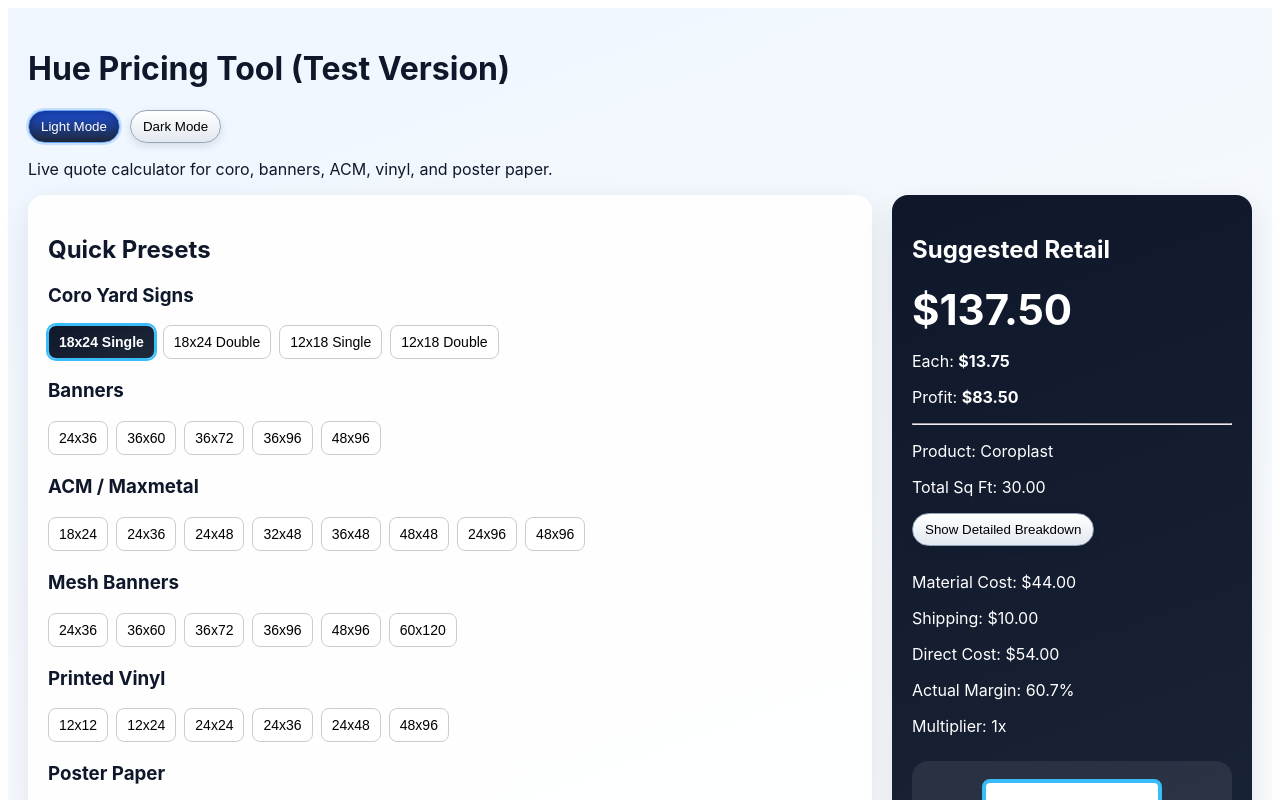
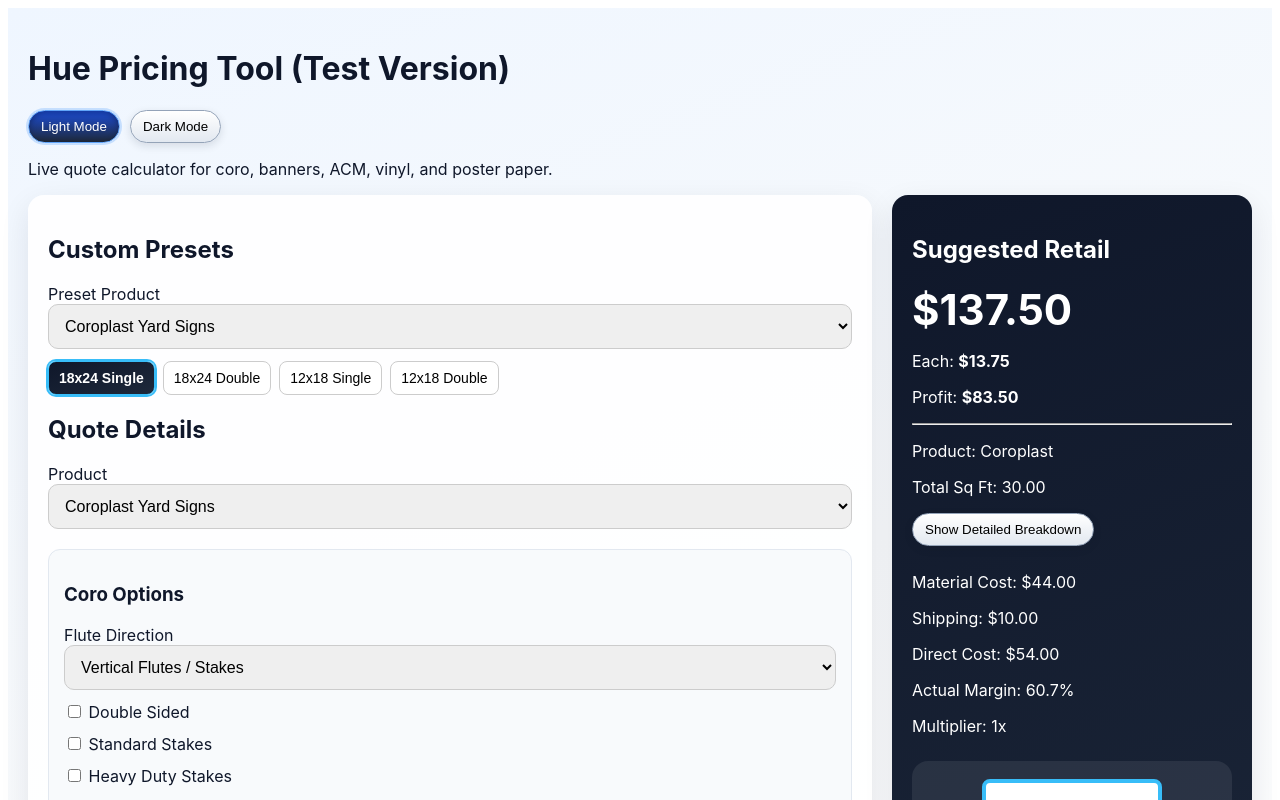
Before and after one commit to huegpx2008/hue-sign-pricing-app, a Next.js app: page / in a window 1280 px wide. Shown: the top 800 px of the page. Built offline with nearby package versions, Linux system fonts and the light colour scheme.

Commit message:
Convert quick presets into product-filtered preset dropdown

```diff
--- a/app/page.js
+++ b/app/page.js
@@ -270,6 +270,7 @@ export default function Page() {
   const [posterRush, setPosterRush] = useState(false);
   const [theme, setTheme] = useState("light");
   const [showBreakdown, setShowBreakdown] = useState(false);
+  const [presetProduct, setPresetProduct] = useState("coro");
 
 
   useEffect(() => {
@@ -309,6 +310,37 @@ export default function Page() {
   function presetClass(prod, w, h, double = false) {
     return isPresetActive(prod, w, h, double) ? "presetBtn activePreset" : "presetBtn";
   }
+
+
+  const presetGroups = {
+    coro: [
+      { label: "18x24 Single", w: 24, h: 18, double: false },
+      { label: "18x24 Double", w: 24, h: 18, double: true },
+      { label: "12x18 Single", w: 18, h: 12, double: false },
+      { label: "12x18 Double", w: 18, h: 12, double: true },
+    ],
+    banner: [
+      { label: "24x36", w: 36, h: 24 }, { label: "36x60", w: 60, h: 36 }, { label: "36x72", w: 72, h: 36 },
+      { label: "36x96", w: 96, h: 36 }, { label: "48x96", w: 96, h: 48 },
+    ],
+    acm: [
+      { label: "18x24", w: 24, h: 18 }, { label: "24x36", w: 24, h: 36 }, { label: "24x48", w: 24, h: 48 },
+      { label: "32x48", w: 32, h: 48 }, { label: "36x48", w: 36, h: 48 }, { label: "48x48", w: 48, h: 48 },
+      { label: "24x96", w: 24, h: 96 }, { label: "48x96", w: 48, h: 96 },
+    ],
+    meshBanner: [
+      { label: "24x36", w: 36, h: 24 }, { label: "36x60", w: 60, h: 36 }, { label: "36x72", w: 72, h: 36 },
+      { label: "36x96", w: 96, h: 36 }, { label: "48x96", w: 96, h: 48 }, { label: "60x120", w: 120, h: 60 },
+    ],
+    vinyl: [
+      { label: "12x12", w: 12, h: 12 }, { label: "12x24", w: 24, h: 12 }, { label: "24x24", w: 24, h: 24 },
+      { label: "24x36", w: 36, h: 24 }, { label: "24x48", w: 48, h: 24 }, { label: "48x96", w: 96, h: 48 },
+    ],
+    poster: [
+      { label: "11x17", w: 17, h: 11 }, { label: "18x24", w: 24, h: 18 }, { label: "24x36", w: 36, h: 24 },
+      { label: "36x48", w: 48, h: 36 }, { label: "48x72", w: 72, h: 48 }, { label: "48x96", w: 96, h: 48 },
+    ],
+  };
 
   const calc = useMemo(() => {
     const q = Math.max(num(qty, 1), 1);
@@ -833,65 +865,24 @@ export default function Page() {
 
       <div className="layout">
         <section className="card">
-          <h2>Quick Presets</h2>
+          <h2>Custom Presets</h2>
+          <label>Preset Product</label>
+          <select style={input} value={presetProduct} onChange={(e) => setPresetProduct(e.target.value)}>
+            {Object.entries(products).map(([key, name]) => (
+              <option key={key} value={key}>{name}</option>
+            ))}
+          </select>
 
-          <h3>Coro Yard Signs</h3>
-          <div className="buttonGrid">
-            <button className={presetClass("coro", 24, 18, false)} onClick={() => preset("coro", 24, 18, false)}>18x24 Single</button>
-            <button className={presetClass("coro", 24, 18, true)} onClick={() => preset("coro", 24, 18, true)}>18x24 Double</button>
-            <button className={presetClass("coro", 18, 12, false)} onClick={() => preset("coro", 18, 12, false)}>12x18 Single</button>
-            <button className={presetClass("coro", 18, 12, true)} onClick={() => preset("coro", 18, 12, true)}>12x18 Double</button>
-          </div>
-
-          <h3>Banners</h3>
-          <div className="buttonGrid">
-            <button className={presetClass("banner", 36, 24)} onClick={() => preset("banner", 36, 24)}>24x36</button>
-            <button className={presetClass("banner", 60, 36)} onClick={() => preset("banner", 60, 36)}>36x60</button>
-            <button className={presetClass("banner", 72, 36)} onClick={() => preset("banner", 72, 36)}>36x72</button>
-            <button className={presetClass("banner", 96, 36)} onClick={() => preset("banner", 96, 36)}>36x96</button>
-            <button className={presetClass("banner", 96, 48)} onClick={() => preset("banner", 96, 48)}>48x96</button>
-          </div>
-
-          <h3>ACM / Maxmetal</h3>
-          <div className="buttonGrid">
-            <button className={presetClass("acm", 24, 18)} onClick={() => preset("acm", 24, 18)}>18x24</button>
-            <button className={presetClass("acm", 24, 36)} onClick={() => preset("acm", 24, 36)}>24x36</button>
-            <button className={presetClass("acm", 24, 48)} onClick={() => preset("acm", 24, 48)}>24x48</button>
-            <button className={presetClass("acm", 32, 48)} onClick={() => preset("acm", 32, 48)}>32x48</button>
-            <button className={presetClass("acm", 36, 48)} onClick={() => preset("acm", 36, 48)}>36x48</button>
-            <button className={presetClass("acm", 48, 48)} onClick={() => preset("acm", 48, 48)}>48x48</button>
-            <button className={presetClass("acm", 24, 96)} onClick={() => preset("acm", 24, 96)}>24x96</button>
-            <button className={presetClass("acm", 48, 96)} onClick={() => preset("acm", 48, 96)}>48x96</button>
-          </div>
-
-          <h3>Mesh Banners</h3>
-          <div className="buttonGrid">
-            <button className={presetClass("meshBanner", 36, 24)} onClick={() => preset("meshBanner", 36, 24)}>24x36</button>
-            <button className={presetClass("meshBanner", 60, 36)} onClick={() => preset("meshBanner", 60, 36)}>36x60</button>
-            <button className={presetClass("meshBanner", 72, 36)} onClick={() => preset("meshBanner", 72, 36)}>36x72</button>
-            <button className={presetClass("meshBanner", 96, 36)} onClick={() => preset("meshBanner", 96, 36)}>36x96</button>
-            <button className={presetClass("meshBanner", 96, 48)} onClick={() => preset("meshBanner", 96, 48)}>48x96</button>
-            <button className={presetClass("meshBanner", 120, 60)} onClick={() => preset("meshBanner", 120, 60)}>60x120</button>
-          </div>
-
-          <h3>Printed Vinyl</h3>
-          <div className="buttonGrid">
-            <button className={presetClass("vinyl", 12, 12)} onClick={() => preset("vinyl", 12, 12)}>12x12</button>
-            <button className={presetClass("vinyl", 24, 12)} onClick={() => preset("vinyl", 24, 12)}>12x24</button>
-            <button className={presetClass("vinyl", 24, 24)} onClick={() => preset("vinyl", 24, 24)}>24x24</button>
-            <button className={presetClass("vinyl", 36, 24)} onClick={() => preset("vinyl", 36, 24)}>24x36</button>
-            <button className={presetClass("vinyl", 48, 24)} onClick={() => preset("vinyl", 48, 24)}>24x48</button>
-            <button className={presetClass("vinyl", 96, 48)} onClick={() => preset("vinyl", 96, 48)}>48x96</button>
-          </div>
-
-          <h3>Poster Paper</h3>
-          <div className="buttonGrid">
-            <button className={presetClass("poster", 17, 11)} onClick={() => preset("poster", 17, 11)}>11x17</button>
-            <button className={presetClass("poster", 24, 18)} onClick={() => preset("poster", 24, 18)}>18x24</button>
-            <button className={presetClass("poster", 36, 24)} onClick={() => preset("poster", 36, 24)}>24x36</button>
-            <button className={presetClass("poster", 48, 36)} onClick={() => preset("poster", 48, 36)}>36x48</button>
-            <button className={presetClass("poster", 72, 48)} onClick={() => preset("poster", 72, 48)}>48x72</button>
-            <button className={presetClass("poster", 96, 48)} onClick={() => preset("poster", 96, 48)}>48x96</button>
+          <div className="buttonGrid" style={{ marginTop: 12 }}>
+            {presetGroups[presetProduct].map((p) => (
+              <button
+                key={`${presetProduct}-${p.label}`}
+                className={presetClass(presetProduct, p.w, p.h, p.double || false)}
+                onClick={() => preset(presetProduct, p.w, p.h, p.double || false)}
+              >
+                {p.label}
+              </button>
+            ))}
           </div>
 
           <h2>Quote Details</h2>
```
